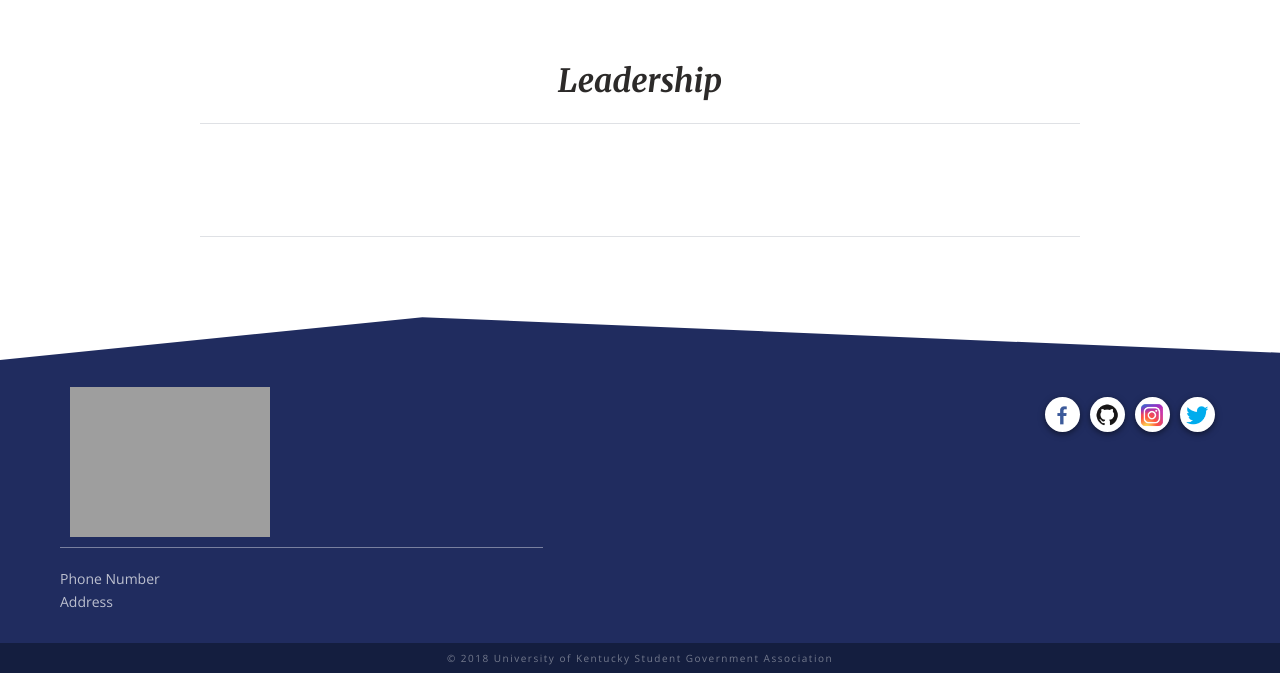
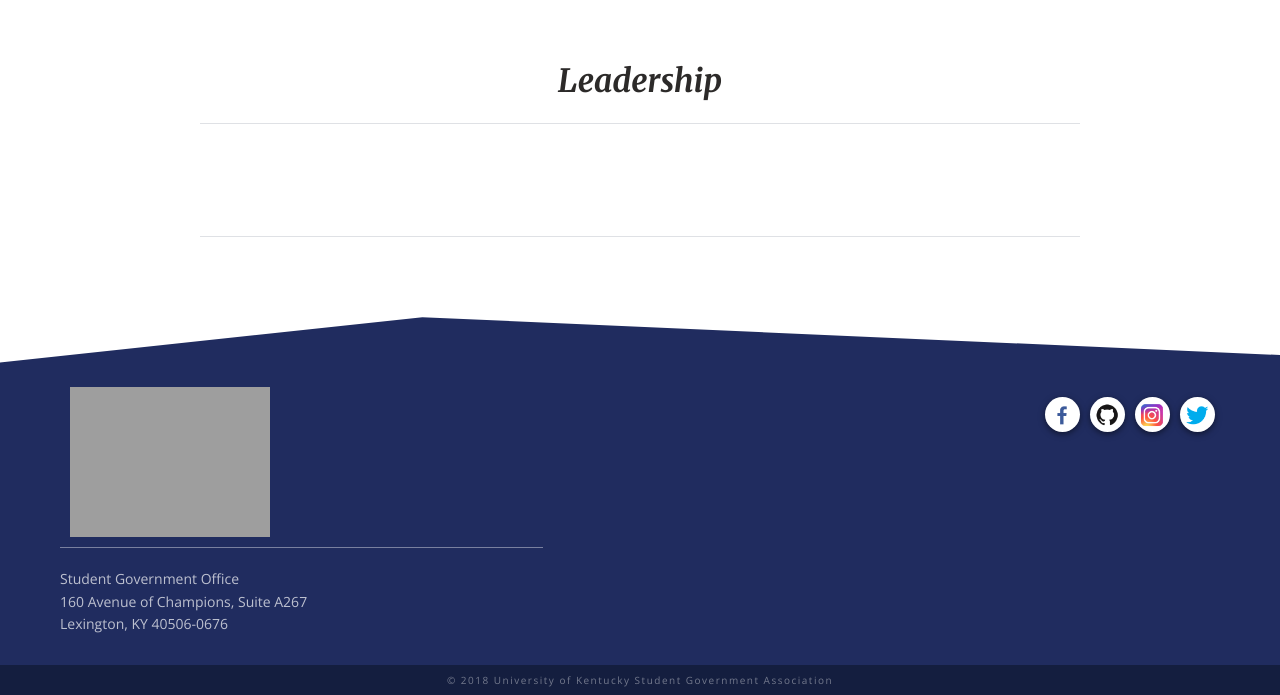
Before and after one commit to uksga/website, a Symfony app: template templates/branches/branch.html.twig in a window 1280 px wide. Shown: the part 780-1475 px from the top of the page. Before the commit the page ends 1453 px from the top, so only its background shows below. Run offline with Twig, Linux system fonts and the light colour scheme; the template is opened without the code that fills it, so the values that code supplies are empty; some libraries are stand-ins or nearby versions; grey boxes are pictures that could not be loaded.

Commit message:
updated footer address

```diff
--- a/templates/base.html.twig
+++ b/templates/base.html.twig
@@ -45,8 +45,10 @@
                         <div class="footer__logo">
                             <img src="{{ asset('img/logo_white.png') }}" alt="UKSGA Logo" class="logo--secondary">
                         </div>
-                        <p class="contact contact--white u-margin-top-medium">Phone Number</p>
-                        <p class="contact contact--white">Address</p>
+                        <p class="contact contact--white u-margin-top-medium">Student Government Office<br>
+                        160 Avenue of Champions, Suite A267<br>
+                        Lexington, KY 40506-0676
+                        </p>
                     </div>
                     <div class="col-lg-7 col-md-7 col-sm-12 u-margin-top-medium">
                         <div class="social-container">
```
